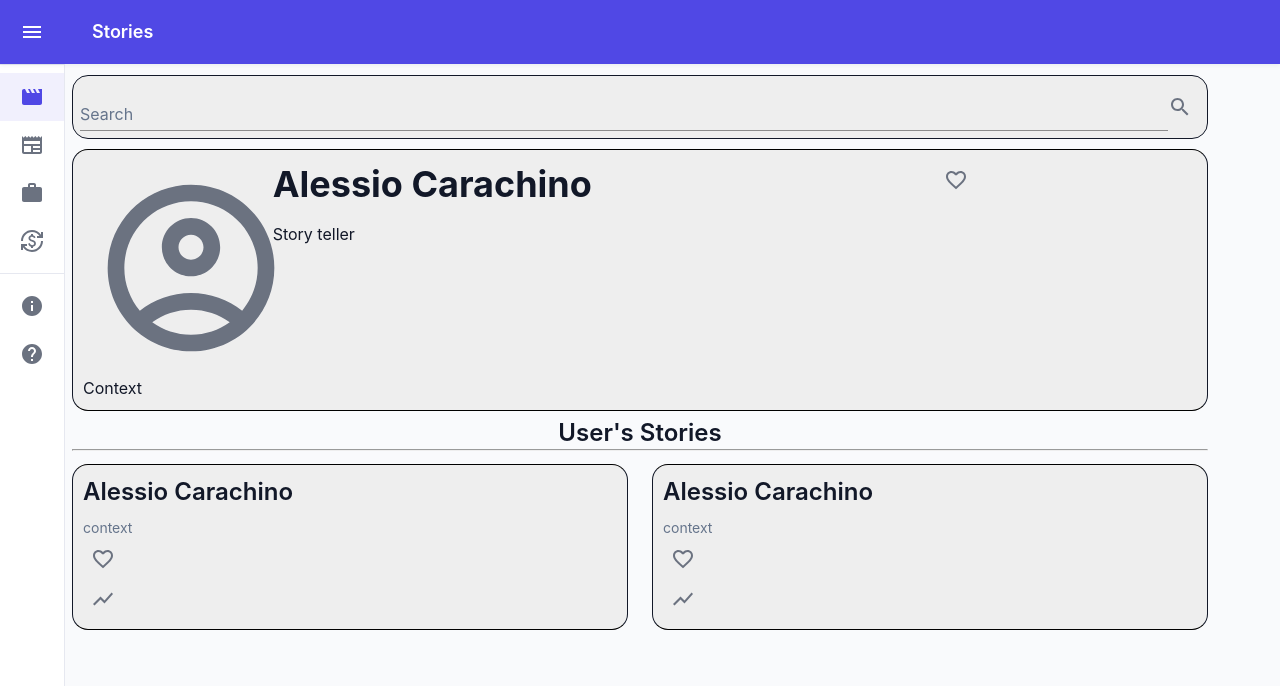
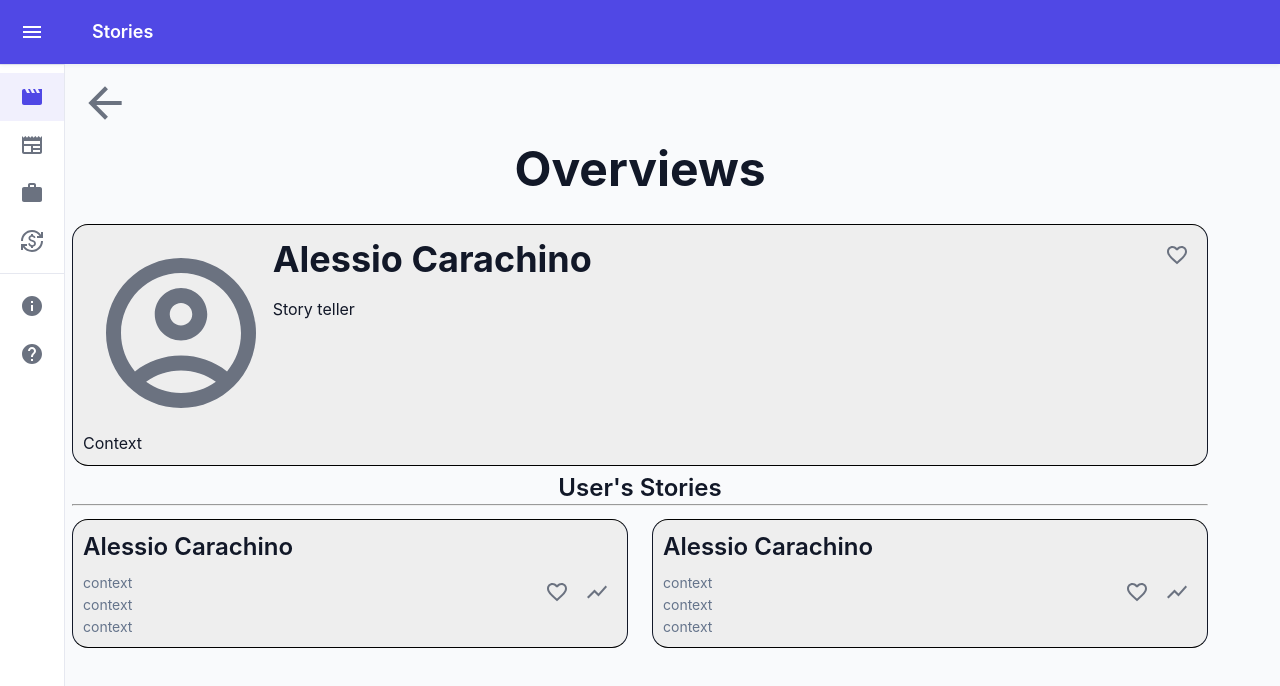
Before and after one commit to CarachinoAlessio/IntelliMents, a React (Create React App) app: page /investors/profile in a window 1280 px wide. Shown: the top 686 px of the page. Built offline with nearby package versions, Linux system fonts and the light colour scheme; some icons are missing; the HTML template or start-up script is replaced by a standard one.

Commit message:
last modification of investors

```diff
--- a/src/components/InvestorsComp.js
+++ b/src/components/InvestorsComp.js
@@ -35,39 +35,39 @@ export default function InvestorsComp(props) {
                                     Alessio Carachino
                                 </Typography>
                                 <Typography variant="body2" color="text.secondary">
-                                    context
-                                </Typography>
-                                <Box display="flex" m="auto">
+                                <Box display="flex" m="auto" style={{float:'right', marginBottom: "5px"}}>
                                     <IconButton aria-label="favorite">
                                         <FavoriteBorderIcon />
                                     </IconButton>
-                                </Box>
-                                <Box display="flex" m="auto">
                                     <IconButton aria-label="chart">
                                         <ShowChartIcon />
                                     </IconButton>
                                 </Box>
+                                context<br/>
+                                context<br/>
+                                context
+                                </Typography>
                             </Box>
                         </Grid>
 
                         <Grid item xs={6}>
                             <Box sx={{ border: 1, borderRadius: '16px' }} style={{ padding: "10px", marginTop: "5px", marginBottom: "5px", backgroundColor: "#eee" , borderBlockColor: '#000'}}>
-                                <Typography gutterBottom variant="h5" component="div">
+                                <Typography onClick={()=> window.location.href='/Investors/Profile'} gutterBottom variant="h5" component="div">
                                     Alessio Carachino
                                 </Typography>
                                 <Typography variant="body2" color="text.secondary">
-                                    context
-                                </Typography>
-                                <Box display="flex" m="auto">
+                                <Box display="flex" m="auto" style={{float:'right', marginBottom: "5px"}}>
                                     <IconButton aria-label="favorite">
                                         <FavoriteBorderIcon />
                                     </IconButton>
-                                </Box>
-                                <Box display="flex" m="auto">
                                     <IconButton aria-label="chart">
                                         <ShowChartIcon />
                                     </IconButton>
                                 </Box>
+                                context<br/>
+                                context<br/>
+                                context
+                                </Typography>
                             </Box>
                         </Grid>
                     </Grid>
--- a/src/components/InvestorsProfileComp.js
+++ b/src/components/InvestorsProfileComp.js
@@ -2,12 +2,14 @@ import Row from '@mui/material/Container';
 import Col from '@mui/material/Container';
 import TextField from '@mui/material/TextField';
 import { Icon } from '@iconify/react';
+import {useNavigate} from 'react-router-dom';
 
 import {
     Grid, Box,
     Typography,
 } from "@mui/material";
 
+import ArrowBackIcon from '@mui/icons-material/ArrowBack';
 import FavoriteBorderIcon from '@mui/icons-material/FavoriteBorder';
 import ShowChartIcon from '@mui/icons-material/ShowChart';
 import {Search} from "@mui/icons-material";
@@ -32,14 +34,17 @@ const theme = createTheme({
 });
 
 export default function InvestorsProfileComp(props) {
+    const navigate = useNavigate();
     return (
         <><Grid container fluid>
             <Row>
                 <Col>
-                    <Box sx={{ border: 1, borderRadius: '16px' }} display="flex" justifyContent="center" alignItems="center" style={{ padding: "7px", marginTop: "5px", marginBottom: "5px", backgroundColor: "#eee" }}>
-                        <TextField fullWidth id="input-with-sx" label="Search" variant="standard" />
-                        <Search sx={{ color: 'action.active', mr: 1, my: 0.5 }} />
-                    </Box>
+                    <IconButton aria-label="account" onClick={() => navigate(-1)}>
+                        <ArrowBackIcon sx={{ fontSize: 50 }} />
+                    </IconButton>
+                    <Typography gutterBottom variant="h2" component="div" justifyContent="center" alignItems="center">
+                        <center>Overviews</center>
+                    </Typography>
                 </Col>
             </Row>
         </Grid>
@@ -51,11 +56,11 @@ export default function InvestorsProfileComp(props) {
                         <Box display="flex" sx={{ flexGrow: 1 }}>
                             <Grid container spacing={3}>
                                 <Grid item xs={2}>
-                                    <IconButton aria-label="favorite">
-                                        <AccountCircleOutlinedIcon sx={{ fontSize: 200 }} />
+                                    <IconButton aria-label="account">
+                                        <AccountCircleOutlinedIcon sx={{ fontSize: 180 }} />
                                     </IconButton>
                                 </Grid>
-                                <Grid item xs={7}>
+                                <Grid item xs={7} sm>
                                     <Typography gutterBottom variant="h3" component="div">
                                         Alessio Carachino
                                     </Typography>
@@ -73,7 +78,7 @@ export default function InvestorsProfileComp(props) {
                                     </Typography>
                                 </Grid>
                                 <Grid item xs>
-                                    <Box m="auto" display="flex">
+                                    <Box display="flex" m="auto" style={{float:'right', marginBottom: "5px"}}>
                                         <IconButton aria-label="favorite">
                                             <FavoriteBorderIcon />
                                         </IconButton>
@@ -101,45 +106,46 @@ export default function InvestorsProfileComp(props) {
             <Row>
                 <Col>
                 <Grid container rowSpacing={1} columnSpacing={{ xs: 1, sm: 2, md: 3 }}>
+
                         <Grid item xs={6}>
                             <Box sx={{ border: 1, borderRadius: '16px' }} style={{ padding: "10px", marginTop: "5px", marginBottom: "5px", backgroundColor: "#eee" , borderBlockColor: '#000'}}>
                                 <Typography onClick={()=> window.location.href='/Investors/Profile'} gutterBottom variant="h5" component="div">
                                     Alessio Carachino
                                 </Typography>
                                 <Typography variant="body2" color="text.secondary">
-                                    context
-                                </Typography>
-                                <Box display="flex" m="auto">
+                                <Box display="flex" m="auto" style={{float:'right', marginBottom: "5px"}}>
                                     <IconButton aria-label="favorite">
                                         <FavoriteBorderIcon />
                                     </IconButton>
-                                </Box>
-                                <Box display="flex" m="auto">
                                     <IconButton aria-label="chart">
                                         <ShowChartIcon />
                                     </IconButton>
                                 </Box>
+                                context<br/>
+                                context<br/>
+                                context
+                                </Typography>
                             </Box>
                         </Grid>
 
                         <Grid item xs={6}>
                             <Box sx={{ border: 1, borderRadius: '16px' }} style={{ padding: "10px", marginTop: "5px", marginBottom: "5px", backgroundColor: "#eee" , borderBlockColor: '#000'}}>
-                                <Typography gutterBottom variant="h5" component="div">
+                                <Typography onClick={()=> window.location.href='/Investors/Profile'} gutterBottom variant="h5" component="div">
                                     Alessio Carachino
                                 </Typography>
                                 <Typography variant="body2" color="text.secondary">
-                                    context
-                                </Typography>
-                                <Box display="flex" m="auto">
+                                <Box display="flex" m="auto" style={{float:'right', marginBottom: "5px"}}>
                                     <IconButton aria-label="favorite">
                                         <FavoriteBorderIcon />
                                     </IconButton>
-                                </Box>
-                                <Box m="auto" display="flex">
                                     <IconButton aria-label="chart">
                                         <ShowChartIcon />
                                     </IconButton>
                                 </Box>
+                                context<br/>
+                                context<br/>
+                                context
+                                </Typography>
                             </Box>
                         </Grid>
                     </Grid>
```
Lines whose indentation alone changed are shown as unchanged.
